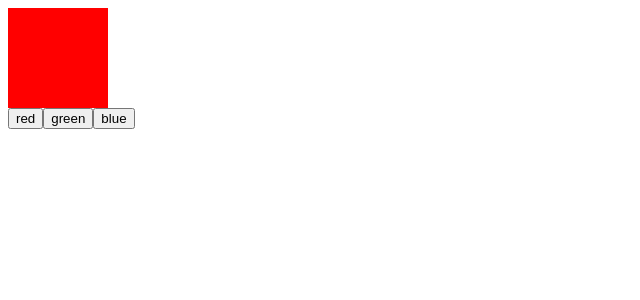
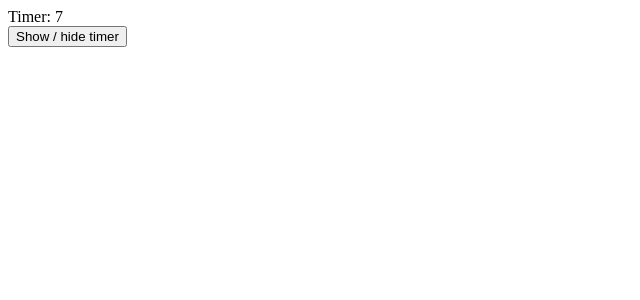
Before and after one commit to guiireal/reactjs-ninja, a React (Create React App) app in the folder sessao_3/: page / in a window 1280 px wide. Shown: the top 300 px of the page, without its empty margins (0-640 px from the left). Built offline with nearby package versions, Linux system fonts and the light colour scheme; the HTML template or start-up script is replaced by a standard one.

Commit message:
Fluxo de montagem e desmontagem

```diff
--- a/sessao_3/src/App.js
+++ b/sessao_3/src/App.js
@@ -1,22 +1,22 @@
 import React, { Component } from 'react';
-import Button from './Button'
-import Square from './Square'
-
+import Timer from './Timer';
+import Button from './Button';
 export default class App extends Component {
 
+
     state = {
-        color: 'red'
+        showTimer: true
     }
 
+    handleClick = () => {
+        this.setState({showTimer: !this.state.showTimer})
+    }
 
     render() {
-        const colors = ['red', 'green', 'blue'];
         return (
             <div>
-                <Square color={this.state.color}/>
-                {colors.map(color => (
-                    <Button key={color} handleClick={() => this.setState({color})}>{color}</Button>
-                ))}
+                {this.state.showTimer && <Timer />}
+                <Button handleClick={this.handleClick}>Show / hide timer</Button>
             </div>
         )
     }
--- /dev/null
+++ b/sessao_3/src/Timer.js
@@ -0,0 +1,32 @@
+import React, { Component } from 'react';
+
+class Timer extends Component {
+
+    constructor() {
+        super();
+        this.state = {
+            time: 0
+        }
+        this.timer = null;
+    }
+
+    componentDidMount() {
+        this.timer = setInterval(() => {
+            this.setState({time: this.state.time + 1})
+        }, 1000);
+    }
+
+    componentWillUnmount() {
+        clearInterval(this.timer);
+    }
+
+    render() {
+        return (
+            <div>Timer: {this.state.time}</div>
+        )
+    }
+
+
+}
+
+export default Timer;
```
